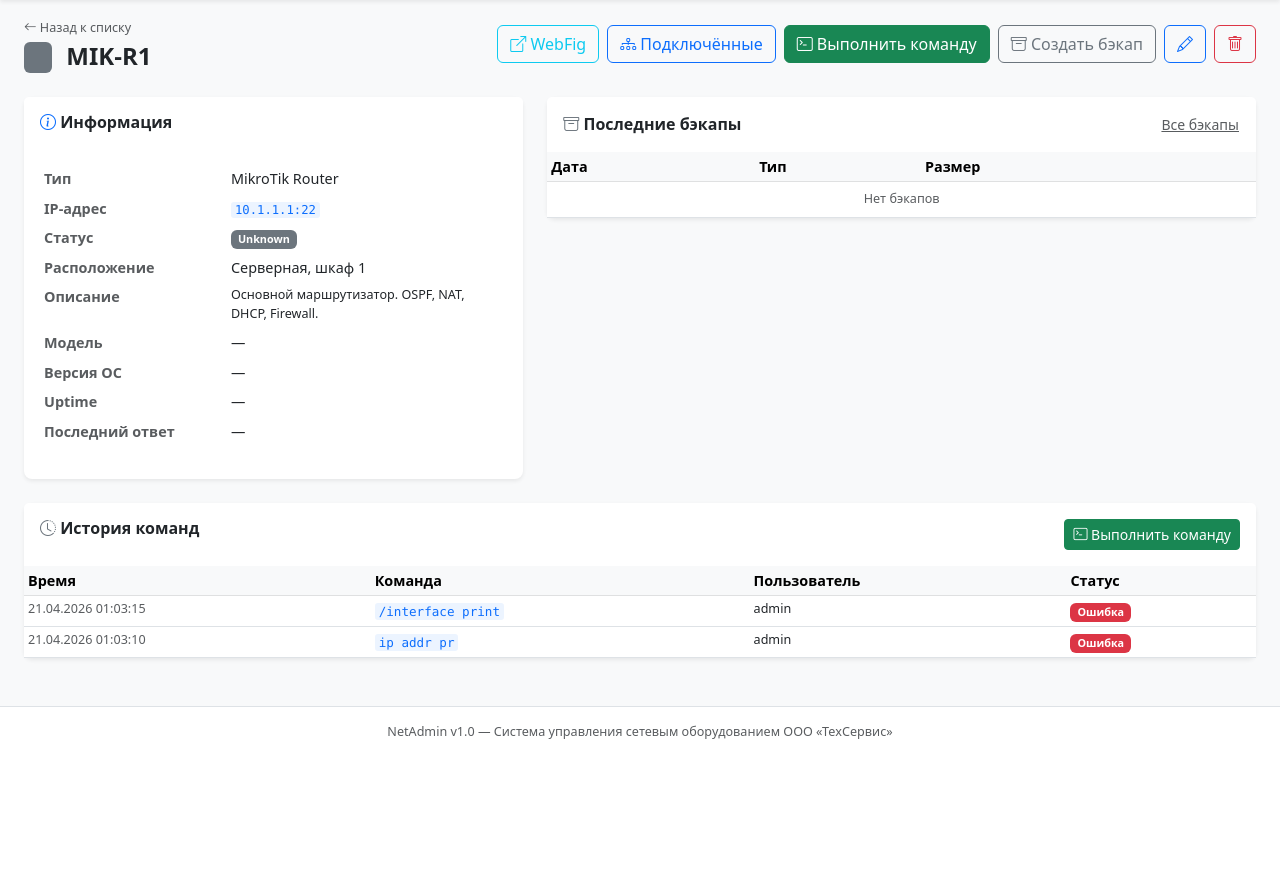
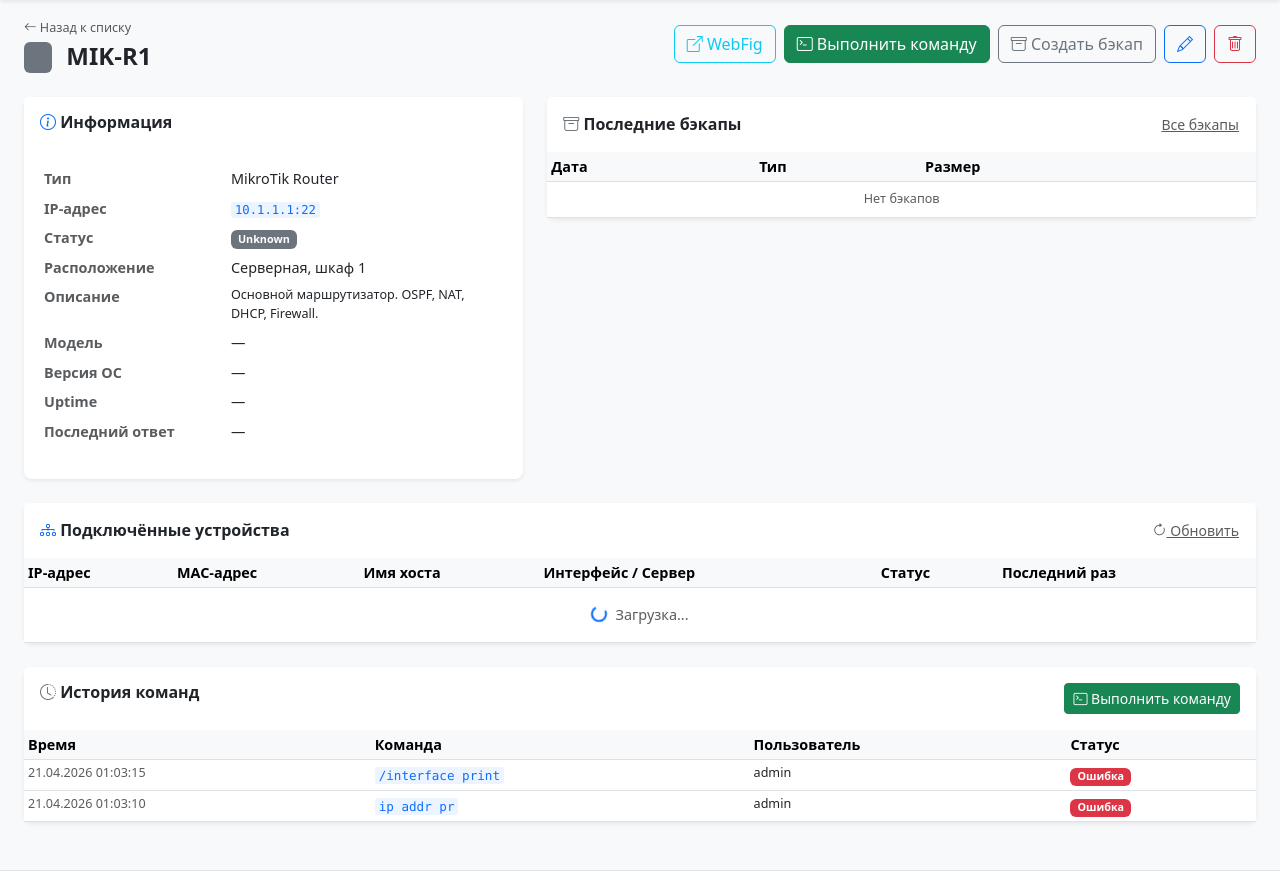
Before and after one commit to solarezz/netadmin, a Django app: page /devices/1/ in a window 1280 px wide. Shown: the part 54-925 px from the top of the page. Before the commit the page ends 793 px from the top, so only its background shows below. Run offline with Django 4.2, Linux system fonts and the light colour scheme; a user stored in the database is signed in; data comes from the database, SQL or seed files in the repository; data that the repository does not hold is empty.

Commit message:
Connected devices: show automatically on page load

```diff
--- a/templates/devices/device_detail.html
+++ b/templates/devices/device_detail.html
@@ -18,9 +18,6 @@
         <a href="http://{{ device.ip_address }}" target="_blank" class="btn btn-outline-info">
             <i class="bi bi-box-arrow-up-right"></i> WebFig
         </a>
-        <button class="btn btn-outline-primary" id="btn-connected" onclick="loadConnected()">
-            <i class="bi bi-diagram-3"></i> Подключённые
-        </button>
         {% endif %}
         <a href="{% url 'device-execute' device.pk %}" class="btn btn-success">
             <i class="bi bi-terminal"></i> Выполнить команду
@@ -133,7 +130,7 @@
 
 {% if 'mikrotik' in device.device_type %}
 <!-- Подключённые устройства -->
-<div class="card border-0 shadow-sm mt-4" id="connected-card" style="display:none!important">
+<div class="card border-0 shadow-sm mt-4" id="connected-card">
     <div class="card-header bg-white border-0 py-3 d-flex justify-content-between align-items-center">
         <h6 class="mb-0 fw-bold"><i class="bi bi-diagram-3 text-primary"></i> Подключённые устройства <span id="connected-count" class="badge bg-primary ms-1"></span></h6>
         <button class="btn btn-link btn-sm text-muted p-0" onclick="loadConnected()">
@@ -233,13 +230,11 @@ setInterval(fetchMetrics, 30000);
 
 // ===== Подключённые устройства =====
 function loadConnected() {
-    const card  = document.getElementById('connected-card');
     const tbody = document.getElementById('connected-tbody');
     const errEl = document.getElementById('connected-error');
-    const btn   = document.getElementById('btn-connected');
     const countEl = document.getElementById('connected-count');
 
-    card.style.removeProperty('display');
+    if (!tbody) return;
     errEl.style.display = 'none';
     tbody.innerHTML = '<tr><td colspan="6" class="text-center text-muted py-3">' +
         '<div class="spinner-border spinner-border-sm text-primary me-2"></div>Загрузка...</td></tr>';
@@ -276,7 +271,9 @@ function loadConnected() {
             errEl.style.display = 'block';
             tbody.innerHTML = '';
         })
-        .finally(() => { if (btn) btn.disabled = false; });
+        .finally(() => {});
 }
+
+loadConnected();
 </script>
 {% endblock %}
```
